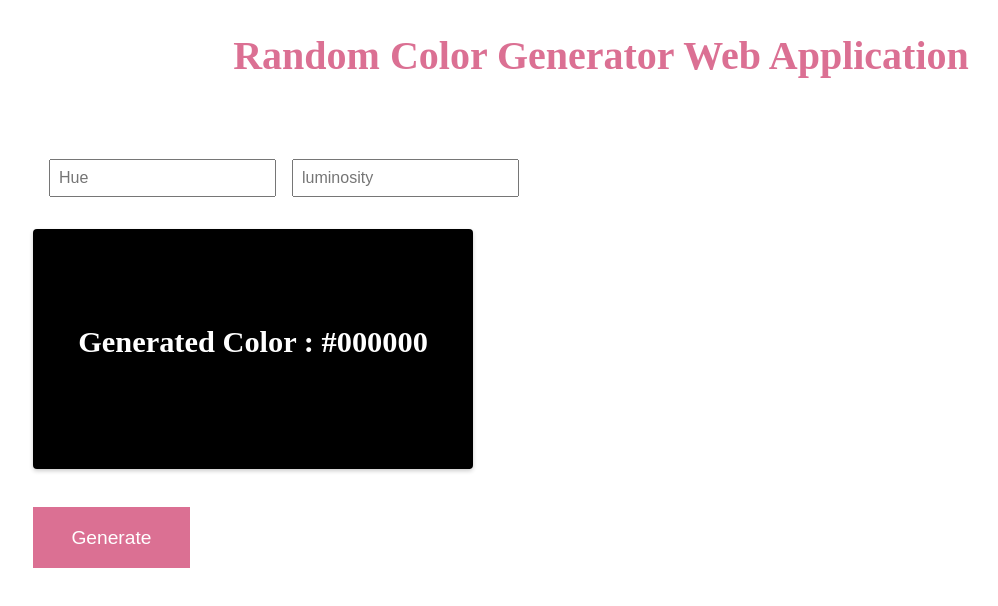
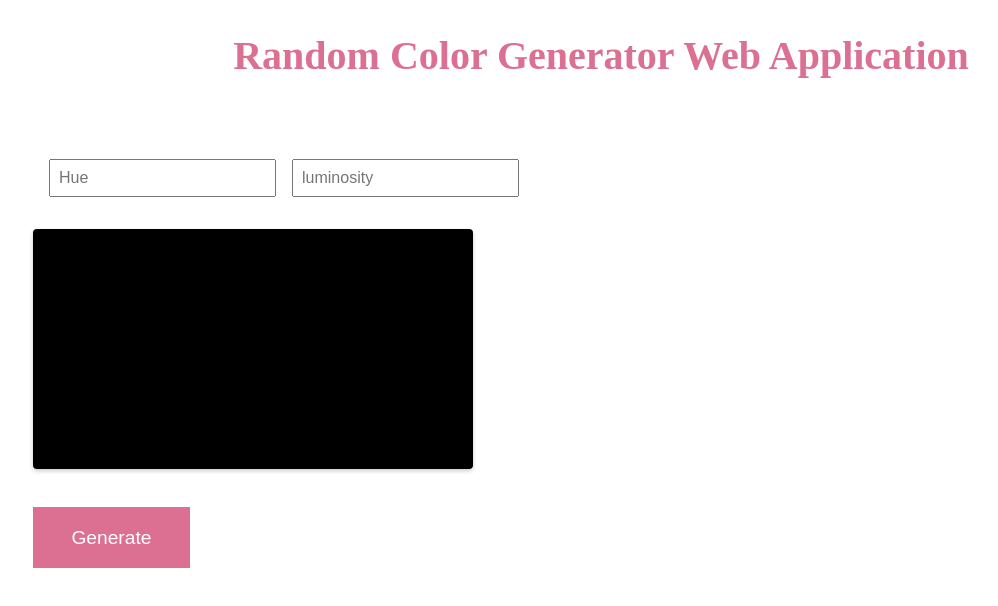
Before and after one commit to irabruce10/react-random-color-generator, a React app: page / in a window 1280 px wide. Shown: the top 606 px of the page, without its empty margins (39-1037 px from the left). Built offline with nearby package versions, Linux system fonts and the light colour scheme.

Commit message:
Fixing some bugs

```diff
--- a/src/App.js
+++ b/src/App.js
@@ -55,7 +55,7 @@ const Card = styled.div`
 const CardTitle = styled.h2`
   font-size: 1.9em;
   margin-bottom: 10px;
-  color: #fff;
+
   text-transform: capitalize;
   margin-top: 2.5em;
   font-weight: bold;
@@ -100,7 +100,7 @@ export default function App() {
       />
 
       <Card style={{ backgroundColor: color }}>
-        <CardTitle style={{ backgroundColor: color }}>
+        <CardTitle style={{ color: { color } }}>
           Generated Color : {color}
         </CardTitle>
       </Card>
```
